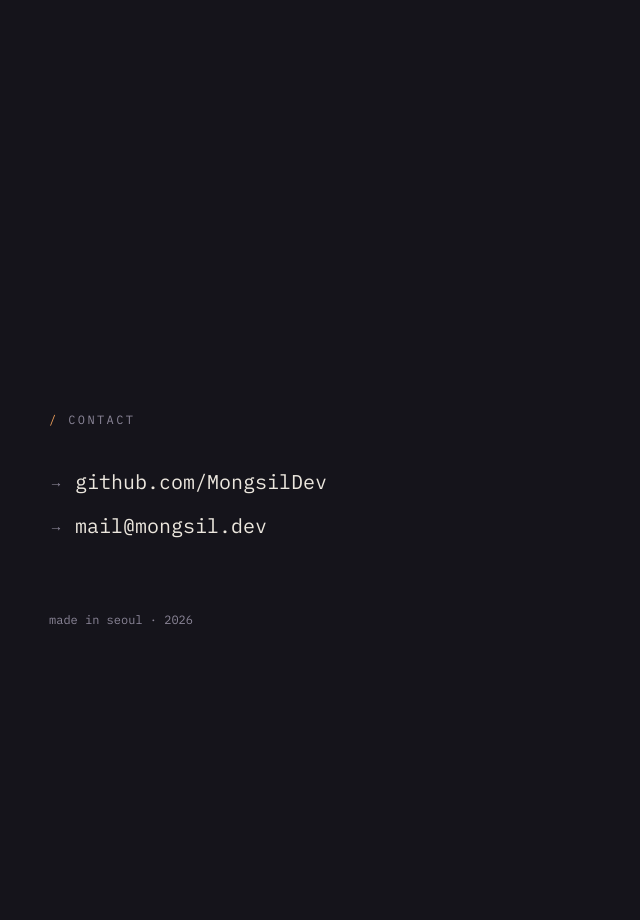
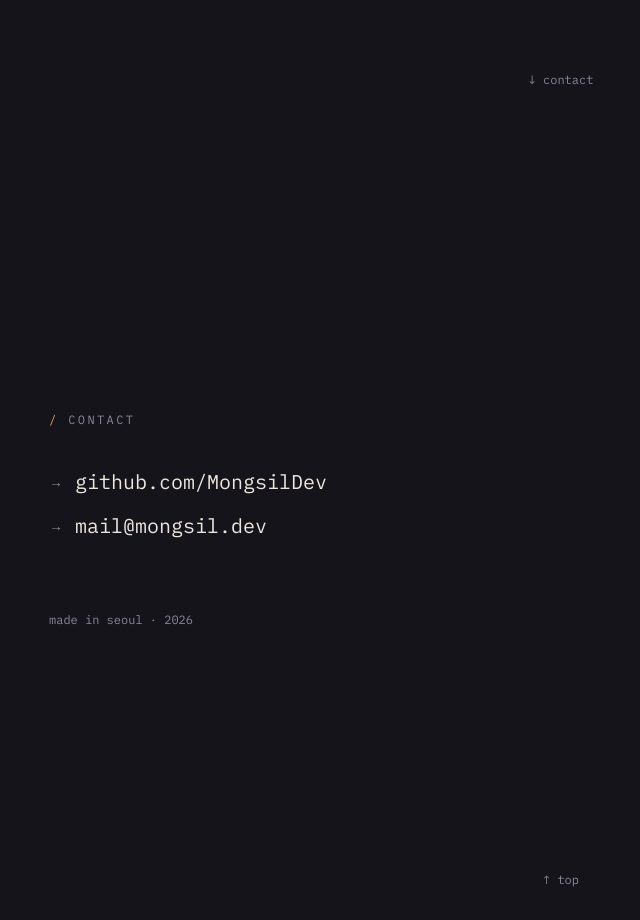
Before and after one commit to MongsilDev/mongsil-dev, a Next.js app: page / in a window 1280 px wide. Shown: the part 1480-2400 px from the top of the page, without its empty margins (79-719 px from the left). Built offline with nearby package versions, Linux system fonts and the light colour scheme.

Commit message:
feat: 섹션마다 스크롤 안내 화살표 일관 적용
work에 '↓ contact', contact에 '↑ top' 추가 (기존엔 히어로에만 있어 허전했음). 공용 ScrollCue 컴포넌트

```diff
--- a/src/components/Contact.tsx
+++ b/src/components/Contact.tsx
@@ -1,8 +1,9 @@
 import { Section } from "./Section";
+import { ScrollCue } from "./ScrollCue";
 
 export function Contact() {
   return (
-    <Section id="contact" className="py-20">
+    <Section id="contact" className="relative py-20">
       <h2 className="font-mono text-xs uppercase tracking-[0.2em] text-muted">
         <span aria-hidden="true" className="text-ember">/</span> contact
       </h2>
@@ -15,6 +16,8 @@ export function Contact() {
       <p className="mt-16 font-mono text-xs text-muted">
         made in seoul · 2026
       </p>
+
+      <ScrollCue href="#top" label="top" up />
     </Section>
   );
 }
--- a/src/components/Projects.tsx
+++ b/src/components/Projects.tsx
@@ -2,10 +2,11 @@ import { projects, type Project } from "@/data/projects";
 import { Dot } from "./StatusDot";
 import { Section } from "./Section";
 import { Uptime } from "./Uptime";
+import { ScrollCue } from "./ScrollCue";
 
 export function Projects() {
   return (
-    <Section id="work" className="py-20">
+    <Section id="work" className="relative py-20">
       <h2 className="font-mono text-xs uppercase tracking-[0.2em] text-muted">
         <span aria-hidden="true" className="text-ember">/</span> work
       </h2>
@@ -17,6 +18,8 @@ export function Projects() {
           </li>
         ))}
       </ul>
+
+      <ScrollCue href="#contact" label="contact" />
     </Section>
   );
 }
--- /dev/null
+++ b/src/components/ScrollCue.tsx
@@ -0,0 +1,19 @@
+// 섹션 하단 중앙의 스크롤 안내 (다음/이전 섹션으로). 마지막 섹션은 up=위로.
+export function ScrollCue({
+  href,
+  label,
+  up = false,
+}: {
+  href: string;
+  label: string;
+  up?: boolean;
+}) {
+  return (
+    <a
+      href={href}
+      className="absolute bottom-8 left-1/2 -translate-x-1/2 font-mono text-xs text-muted transition-colors hover:text-ember"
+    >
+      {up ? "↑" : "↓"} {label}
+    </a>
+  );
+}
```
